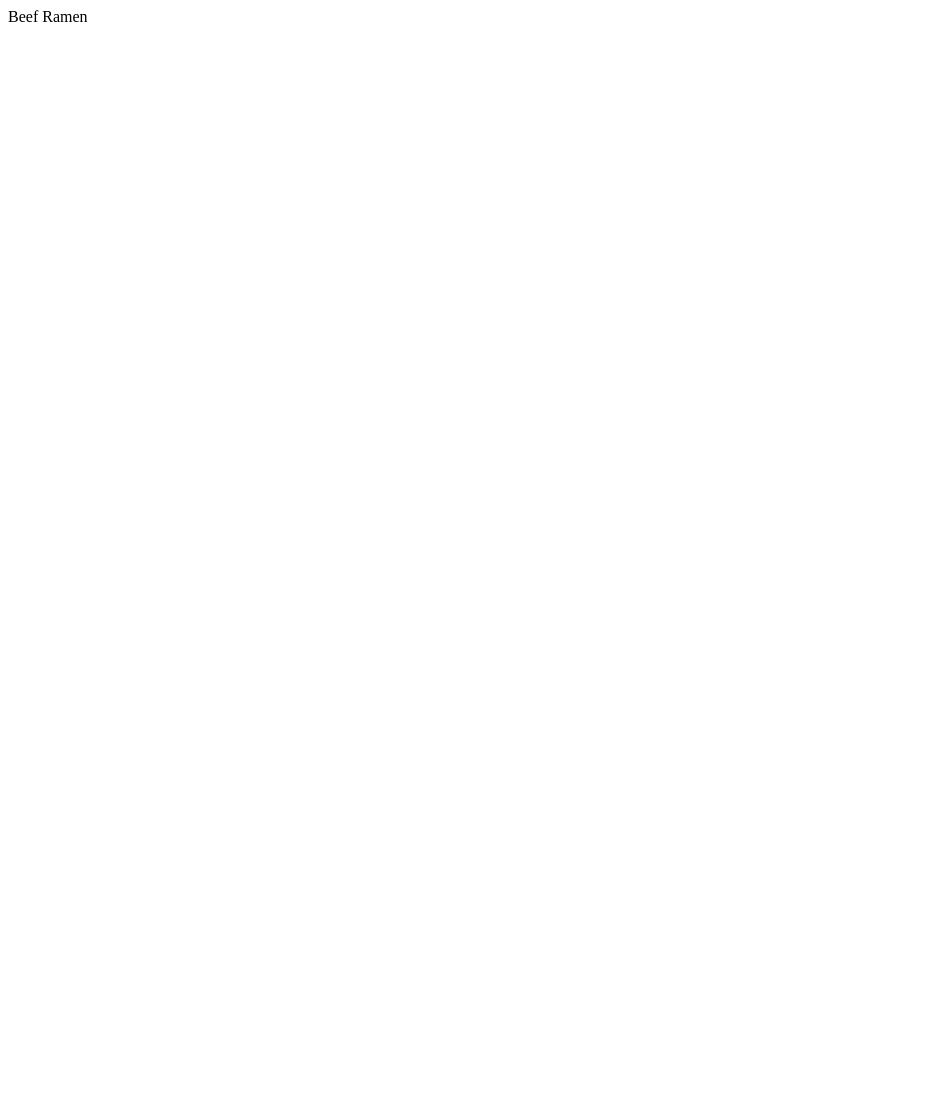
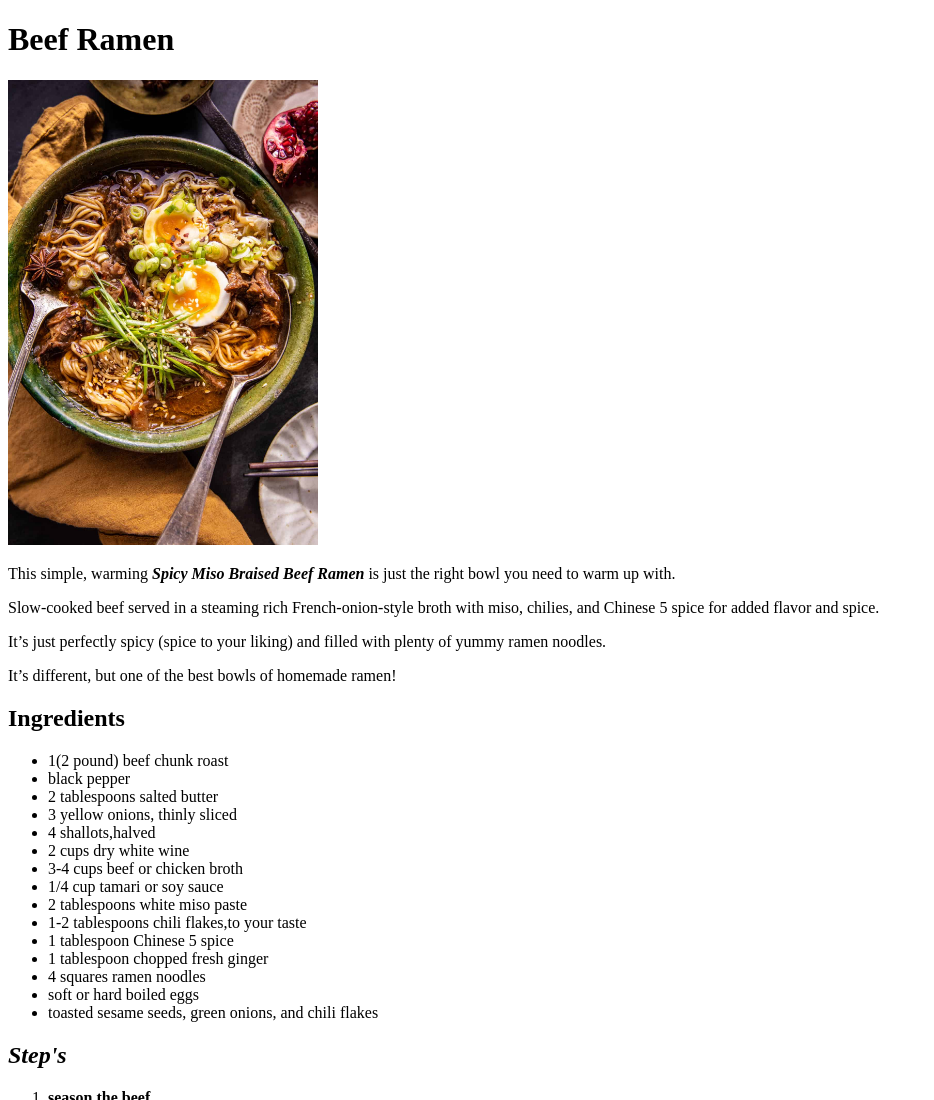
Before and after one commit to alek1205/odin-recipes2, a plain HTML site: page recipes/ramen.html in a window 1280 px wide. Shown: the top 1100 px of the page, without its empty margins (0-934 px from the left). Before the commit the page ends 800 px from the top, so only its background shows below. Drawn offline with Linux system fonts and the light colour scheme.

Commit message:
ramen page done

```diff
--- a/recipes/ramen.html
+++ b/recipes/ramen.html
@@ -7,6 +7,90 @@
     <title>Document</title>
 </head>
 <body>
-    <hi>Beef Ramen</hi>
+    <div class = "container">
+    <h1 id="header">Beef Ramen</h1>
+    <img src="../images/beeframen.jpeg" alt="beef ramen" hight="310" width="310">
+
+    <div>
+    <p>This simple, warming <strong><em>Spicy Miso Braised Beef Ramen</em></strong> is just the right bowl you need to warm up with.</p>
+    <p> Slow-cooked beef served in a steaming rich French-onion-style broth with miso, chilies, and Chinese 5 spice for added flavor and spice.</p>
+      <p>It’s just perfectly spicy (spice to your liking) and filled with plenty of yummy ramen noodles. </p>
+      It’s different, but one of the best bowls of homemade ramen!</div>
+
+    <div class="Ingredients">
+        <h2><b>Ingredients</b></h2>
+        <ul>
+        <li>1(2 pound) beef chunk roast</li>
+        <li>black pepper</li>
+        <li>2 tablespoons salted butter</li>
+        <li>3 yellow onions, thinly sliced</li>
+        <li>4 shallots,halved</li>
+        <li>2 cups dry white wine</li>
+        <li>3-4 cups beef or chicken broth</li>
+        <li>1/4 cup tamari or soy sauce</li>
+        <li>2 tablespoons white miso paste</li>
+        <li>1-2 tablespoons chili flakes,to your taste</li>
+        <li>1 tablespoon Chinese 5 spice</li>
+        <li>1 tablespoon chopped fresh ginger</li>
+        <li>4 squares ramen noodles</li>
+        <li>soft or hard boiled eggs</li>
+        <li>toasted sesame seeds, green onions, and chili flakes</li>
+
+
+
+        </ul>
+
+
+
+
+
+
+    </div>
+
+
+
+    <h2><b><em>Step's</em></b></h2>
+    <div class="steps">
+      <ol>
+
+        <li><p><b>season the beef</b></p>I used a beef pot roast, which was great since we’re slow-cooking the meat. It always turns out tender this way.
+            <p>Season the meat with black pepper.</p></li>
+
+
+          <li><p><b>the onions</b></p> <p>Now that you took care of the roast, start the onions. The key here is to slice them and use A LOT.</p>
+            <p>Toss the onions in a large Dutch oven that you can transfer to the oven. Let them cook along with the shallots in a little butter. You just want to get the cooking started but don’t fully cook the onions.</p></li>
+
+        <li><p><b>braise</b></p>
+            <p>The rest of this process is so easy. Put the roast on top of the onions. Add the remaining wine, broth, tamari (or use soy), white miso paste, chili flakes, Chinese 5 spice, and fresh ginger.</p> </li>
+
+        <li><p><b>get the meat caramelized</b></p> <p>Once the meat has cooked, you can remove the lid and turn the heat up in the oven. Continue to cook until the meat gets some caramelization and color on top.</p>
+            <p>Then, shred the meat and add the remaining broth.</p></li>
+
+        <li><p><b>serve</b></p> Cook the noodles in boiling water, then arrange them in bowls. Ladle the broth and beef over the noodles.
+            <p>It’s a little spicy but the flavor is spot-on, and the caramelized onions make for a rich, decadent bowl!</p>
+        </li>
+    </div>
+
+
+
+      </ol>
+
+
+
+
+
+
+
+
+
+
+
+
+
+
+
+      <a href="#header">Return to top</a>
+      <a href="../index.html">Return to <b>Odin recipes</b></a>
+    </div>
 </body>
 </html>
```
Also changed, not shown: index.html (+1 -0 lines), images/beeframen.jpeg (added).
